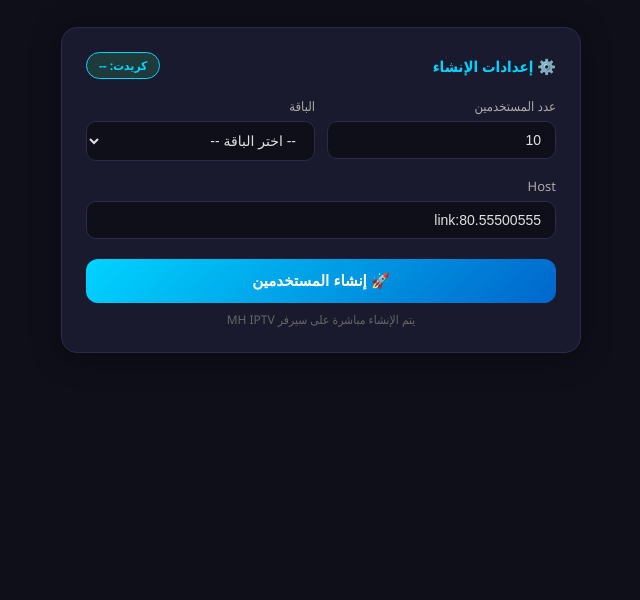
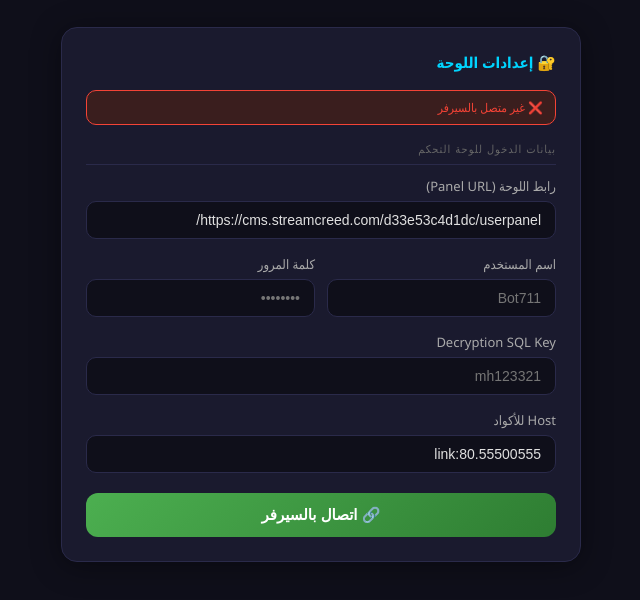
Before and after one commit to Mrdas100/MhBot, a plain HTML site: page index.html in a window 1280 px wide. Shown: the part 84-684 px from the top of the page, without its empty margins (319-959 px from the left). Drawn offline with Linux system fonts and the light colour scheme; no server answers.

Commit message:
Update index.html

```diff
--- a/index.html
+++ b/index.html
@@ -30,10 +30,7 @@
       margin-bottom: 5px;
     }
 
-    .header p {
-      color: #888;
-      font-size: 13px;
-    }
+    .header p { color: #888; font-size: 13px; }
 
     .card {
       background: #1a1a2e;
@@ -55,9 +52,7 @@
       gap: 8px;
     }
 
-    .form-group {
-      margin-bottom: 16px;
-    }
+    .form-group { margin-bottom: 16px; }
 
     label {
       display: block;
@@ -78,13 +73,8 @@
       transition: border 0.2s;
     }
 
-    input:focus, select:focus {
-      border-color: #00d4ff;
-    }
-
-    select option {
-      background: #1a1a2e;
-    }
+    input:focus, select:focus { border-color: #00d4ff; }
+    select option { background: #1a1a2e; }
 
     .row {
       display: grid;
@@ -111,6 +101,13 @@
 
     .btn-primary:hover { opacity: 0.9; transform: translateY(-1px); }
     .btn-primary:disabled { opacity: 0.5; cursor: not-allowed; transform: none; }
+
+    .btn-login {
+      background: linear-gradient(135deg, #4caf50, #2e7d32);
+      color: #fff;
+    }
+
+    .btn-login:hover { opacity: 0.9; }
 
     .btn-copy {
       background: #1e3a1e;
@@ -179,10 +176,7 @@
       border-radius: 20px;
     }
 
-    .results-actions {
-      display: flex;
-      gap: 8px;
-    }
+    .results-actions { display: flex; gap: 8px; }
 
     textarea {
       width: 100%;
@@ -210,7 +204,6 @@
     .dot-idle { background: #888; }
     .dot-running { background: #ff9800; animation: pulse 1s infinite; }
     .dot-done { background: #4caf50; }
-    .dot-error { background: #f44336; }
 
     @keyframes pulse {
       0%, 100% { opacity: 1; }
@@ -238,11 +231,26 @@
       margin-right: auto;
     }
 
-    .host-info {
+    .login-status {
+      display: flex;
+      align-items: center;
+      gap: 8px;
       font-size: 12px;
-      color: #666;
-      margin-top: 8px;
-      text-align: center;
+      padding: 8px 12px;
+      border-radius: 10px;
+      margin-bottom: 16px;
+    }
+
+    .login-status.connected {
+      background: #1e3a1e;
+      border: 1px solid #4caf50;
+      color: #4caf50;
+    }
+
+    .login-status.disconnected {
+      background: #3a1e1e;
+      border: 1px solid #f44336;
+      color: #f44336;
     }
 
     .divider {
@@ -275,6 +283,23 @@
       color: #00d4ff;
       background: #0a1a2a;
     }
+
+    .host-info {
+      font-size: 12px;
+      color: #666;
+      margin-top: 8px;
+      text-align: center;
+    }
+
+    .section-title {
+      font-size: 11px;
+      color: #666;
+      text-transform: uppercase;
+      letter-spacing: 1px;
+      margin-bottom: 12px;
+      padding-bottom: 8px;
+      border-bottom: 1px solid #2a2a4a;
+    }
   </style>
 </head>
 <body>
@@ -284,8 +309,50 @@
     <p>مولّد أكواد الاشتراكات التلقائي</p>
   </div>
 
-  <!-- بطاقة الإعدادات -->
+  <!-- بطاقة إعدادات اللوحة -->
   <div class="card">
+    <h2>🔐 إعدادات اللوحة</h2>
+
+    <div id="loginStatus" class="login-status disconnected">
+      ❌ غير متصل بالسيرفر
+    </div>
+
+    <div class="section-title">بيانات الدخول للوحة التحكم</div>
+
+    <div class="form-group">
+      <label>رابط اللوحة (Panel URL)</label>
+      <input type="text" id="panelUrl" value="https://cms.streamcreed.com/d33e53c4d1dc/userpanel/" placeholder="https://...">
+    </div>
+
+    <div class="row">
+      <div class="form-group">
+        <label>اسم المستخدم</label>
+        <input type="text" id="panelUser" placeholder="Bot711">
+      </div>
+      <div class="form-group">
+        <label>كلمة المرور</label>
+        <input type="password" id="panelPass" placeholder="••••••••">
+      </div>
+    </div>
+
+    <div class="form-group">
+      <label>Decryption SQL Key</label>
+      <input type="password" id="sqlKey" placeholder="mh123321">
+    </div>
+
+    <div class="form-group">
+      <label>Host للأكواد</label>
+      <input type="text" id="hostInput" value="55500555.link:80" placeholder="مثال: server.link:80">
+    </div>
+
+    <button class="btn btn-login" onclick="doLogin()">🔗 اتصال بالسيرفر</button>
+
+    <div class="alert alert-error" id="loginError"></div>
+    <div class="alert alert-success" id="loginSuccess"></div>
+  </div>
+
+  <!-- بطاقة إنشاء المستخدمين -->
+  <div class="card" id="generateCard" style="display:none">
     <h2>
       ⚙️ إعدادات الإنشاء
       <span class="credits-badge" id="creditsDisplay">كريدت: --</span>
@@ -294,7 +361,7 @@
     <div class="row">
       <div class="form-group">
         <label>عدد المستخدمين</label>
-        <input type="number" id="userCount" value="10" min="1" max="200" placeholder="مثال: 10">
+        <input type="number" id="userCount" value="10" min="1" max="200">
       </div>
       <div class="form-group">
         <label>الباقة</label>
@@ -307,22 +374,17 @@
       </div>
     </div>
 
-    <div class="form-group">
-      <label>Host</label>
-      <input type="text" id="hostInput" value="55500555.link:80" placeholder="مثال: server.link:80">
-    </div>
-
     <div class="progress-bar" id="progressBar">
       <div class="progress-fill" id="progressFill"></div>
     </div>
-    <div class="progress-text" id="progressText">جاري الإنشاء...</div>
+    <div class="progress-text" id="progressText"></div>
 
     <button class="btn btn-primary" id="generateBtn" onclick="startGenerate()">
       🚀 إنشاء المستخدمين
     </button>
 
-    <div class="alert alert-error" id="alertError"></div>
-    <div class="alert alert-success" id="alertSuccess"></div>
+    <div class="alert alert-error" id="genError"></div>
+    <div class="alert alert-success" id="genSuccess"></div>
 
     <div class="host-info">يتم الإنشاء مباشرة على سيرفر MH IPTV</div>
   </div>
@@ -335,7 +397,7 @@
     </div>
 
     <div class="format-toggle">
-      <div class="format-btn active" id="fmt1" onclick="setFormat(1)">Username : ... Password : ... Host : ...</div>
+      <div class="format-btn active" id="fmt1" onclick="setFormat(1)">Username : ...</div>
       <div class="format-btn" id="fmt2" onclick="setFormat(2)">user:pass</div>
       <div class="format-btn" id="fmt3" onclick="setFormat(3)">سلة</div>
     </div>
@@ -351,7 +413,6 @@
   </div>
 
 <script>
-  const BASE_URL = 'https://cms.streamcreed.com/d33e53c4d1dc/userpanel/';
   const PACKAGES = {
     '3months':  { id: '36', label: '3 أشهر',  cost: 1 },
     '6months':  { id: '37', label: '6 أشهر',  cost: 2 },
@@ -361,10 +422,72 @@
   let generatedUsers = [];
   let currentFormat = 1;
   let isRunning = false;
+  let sessionCookies = '';
+  let BASE_URL = '';
 
   // توليد رقم عشوائي 8 خانات
   function randNum() {
     return Math.floor(10000000 + Math.random() * 90000000).toString();
+  }
+
+  function showAlert(id, msg) {
+    const el = document.getElementById(id);
+    el.textContent = msg;
+    el.style.display = 'block';
+    setTimeout(() => el.style.display = 'none', 4000);
+  }
+
+  // تسجيل الدخول
+  async function doLogin() {
+    const url = document.getElementById('panelUrl').value.trim().replace(/\/$/, '/');
+    const user = document.getElementById('panelUser').value.trim();
+    const pass = document.getElementById('panelPass').value.trim();
+
+    if (!url || !user || !pass) {
+      return showAlert('loginError', '⚠️ أدخل جميع البيانات');
+    }
+
+    BASE_URL = url.endsWith('/') ? url : url + '/';
+    const loginUrl = BASE_URL.replace('userpanel/', '') + 'index.php';
+
+    try {
+      // جلب صفحة الدخول أولاً
+      const pageResp = await fetch(loginUrl, { credentials: 'include' });
+      const pageText = await pageResp.text();
+      const parser = new DOMParser();
+      const doc = parser.parseFromString(pageText, 'text/html');
+      const form = doc.querySelector('form');
+
+      const formData = new FormData();
+      if (form) {
+        for (const el of form.elements) {
+          if (el.name && el.type !== 'submit') formData.append(el.name, el.value || '');
+        }
+      }
+      formData.set('username', user);
+      formData.set('password', pass);
+
+      const loginResp = await fetch(loginUrl + '?action=login', {
+        method: 'POST',
+        body: formData,
+        credentials: 'include'
+      });
+
+      const loginText = await loginResp.text();
+
+      if (loginResp.url.includes('userpanel') || loginText.includes('Credits') || loginText.includes('Dashboard')) {
+        // نجح الدخول
+        document.getElementById('loginStatus').className = 'login-status connected';
+        document.getElementById('loginStatus').textContent = '✅ متصل بالسيرفر';
+        document.getElementById('generateCard').style.display = 'block';
+        showAlert('loginSuccess', '✅ تم الاتصال بنجاح!');
+        fetchCredits();
+      } else {
+        showAlert('loginError', '❌ فشل تسجيل الدخول. تحقق من البيانات.');
+      }
+    } catch(e) {
+      showAlert('loginError', '❌ خطأ في الاتصال: ' + e.message);
+    }
   }
 
   // تحديث عرض الكريدت
@@ -379,7 +502,6 @@
 
   // إنشاء مستخدم واحد
   async function createUser(username, password, packageId) {
-    // الخطوة 1: جلب الصفحة للحصول على الـ form data
     const pageResp = await fetch(BASE_URL + 'add_user.php', { credentials: 'include' });
     const pageText = await pageResp.text();
     const parser = new DOMParser();
@@ -402,7 +524,6 @@
     const text1 = await resp1.text();
     const doc1 = parser.parseFromString(text1, 'text/html');
 
-    // الخطوة 2: إذا ظهر line_type
     if (doc1.querySelector('#line_type')) {
       const form2 = doc1.querySelector('form');
       const formData2 = new FormData();
@@ -420,10 +541,10 @@
         method: 'POST', body: formData2, credentials: 'include'
       });
       const text2 = await resp2.text();
-      return text2.includes('User added') || text2.includes('successfully') || !text2.includes('error');
+      return !text2.includes('already exists') && !text2.includes('error');
     }
 
-    return text1.includes('User added') || text1.includes('successfully') || !text1.includes('error');
+    return !text1.includes('already exists') && !text1.includes('error');
   }
 
   // تنسيق النتائج
@@ -450,23 +571,14 @@
     document.getElementById('resultsArea').value = formatResults();
   }
 
-  function showAlert(type, msg) {
-    const el = document.getElementById('alert' + (type === 'error' ? 'Error' : 'Success'));
-    el.textContent = msg;
-    el.style.display = 'block';
-    setTimeout(() => el.style.display = 'none', 4000);
-  }
-
   async function startGenerate() {
     if (isRunning) return;
 
     const count = parseInt(document.getElementById('userCount').value);
     const pkg = document.getElementById('packageSelect').value;
-    const host = document.getElementById('hostInput').value.trim();
 
-    if (!count || count < 1) return showAlert('error', '⚠️ أدخل عدداً صحيحاً');
-    if (!pkg) return showAlert('error', '⚠️ اختر الباقة أولاً');
-    if (!host) return showAlert('error', '⚠️ أدخل الـ Host');
+    if (!count || count < 1) return showAlert('genError', '⚠️ أدخل عدداً صحيحاً');
+    if (!pkg) return showAlert('genError', '⚠️ اختر الباقة أولاً');
 
     isRunning = true;
     const btn = document.getElementById('generateBtn');
@@ -485,20 +597,18 @@
     const packageId = PACKAGES[pkg].id;
     let success = 0;
     let failed = 0;
-    const newUsers = [];
 
     for (let i = 0; i < count; i++) {
       const user = randNum();
       const pass = randNum();
 
-      progressText.textContent = `إنشاء ${i + 1} من ${count}... (نجح: ${success} | فشل: ${failed})`;
+      progressText.textContent = `إنشاء ${i + 1} من ${count}... ✅ نجح: ${success} | ❌ فشل: ${failed}`;
       progressFill.style.width = ((i / count) * 100) + '%';
 
       try {
         const ok = await createUser(user, pass, packageId);
         if (ok) {
           success++;
-          newUsers.push({ user, pass });
           generatedUsers.push({ user, pass });
         } else {
           failed++;
@@ -507,7 +617,6 @@
         failed++;
       }
 
-      // تحديث النتائج فوراً
       document.getElementById('resultsArea').value = formatResults();
       document.getElementById('resultsCount').textContent = generatedUsers.length + ' مستخدم';
 
@@ -522,7 +631,7 @@
     btn.textContent = '🚀 إنشاء المستخدمين';
     isRunning = false;
 
-    showAlert('success', `✅ تم إنشاء ${success} مستخدم بنجاح!`);
+    showAlert('genSuccess', `✅ تم إنشاء ${success} مستخدم بنجاح!`);
     fetchCredits();
   }
 
@@ -530,7 +639,7 @@
     const text = document.getElementById('resultsArea').value;
     if (!text) return;
     navigator.clipboard.writeText(text).then(() => {
-      showAlert('success', '✅ تم النسخ!');
+      showAlert('genSuccess', '✅ تم النسخ!');
     });
   }
 
@@ -542,9 +651,6 @@
     document.getElementById('progressBar').style.display = 'none';
     document.getElementById('progressText').style.display = 'none';
   }
-
-  // تحميل الكريدت عند فتح الصفحة
-  fetchCredits();
 </script>
 
 </body>
```
